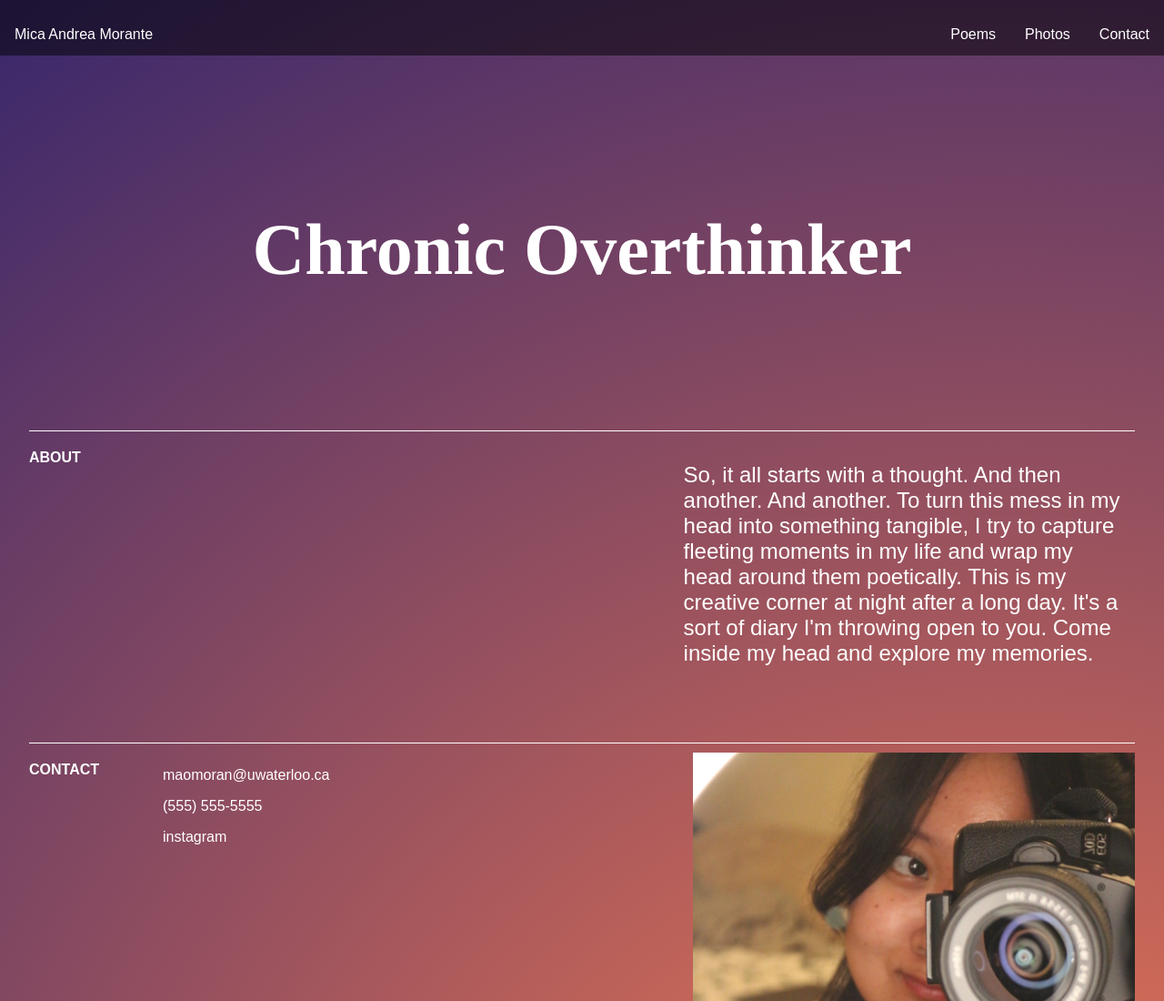
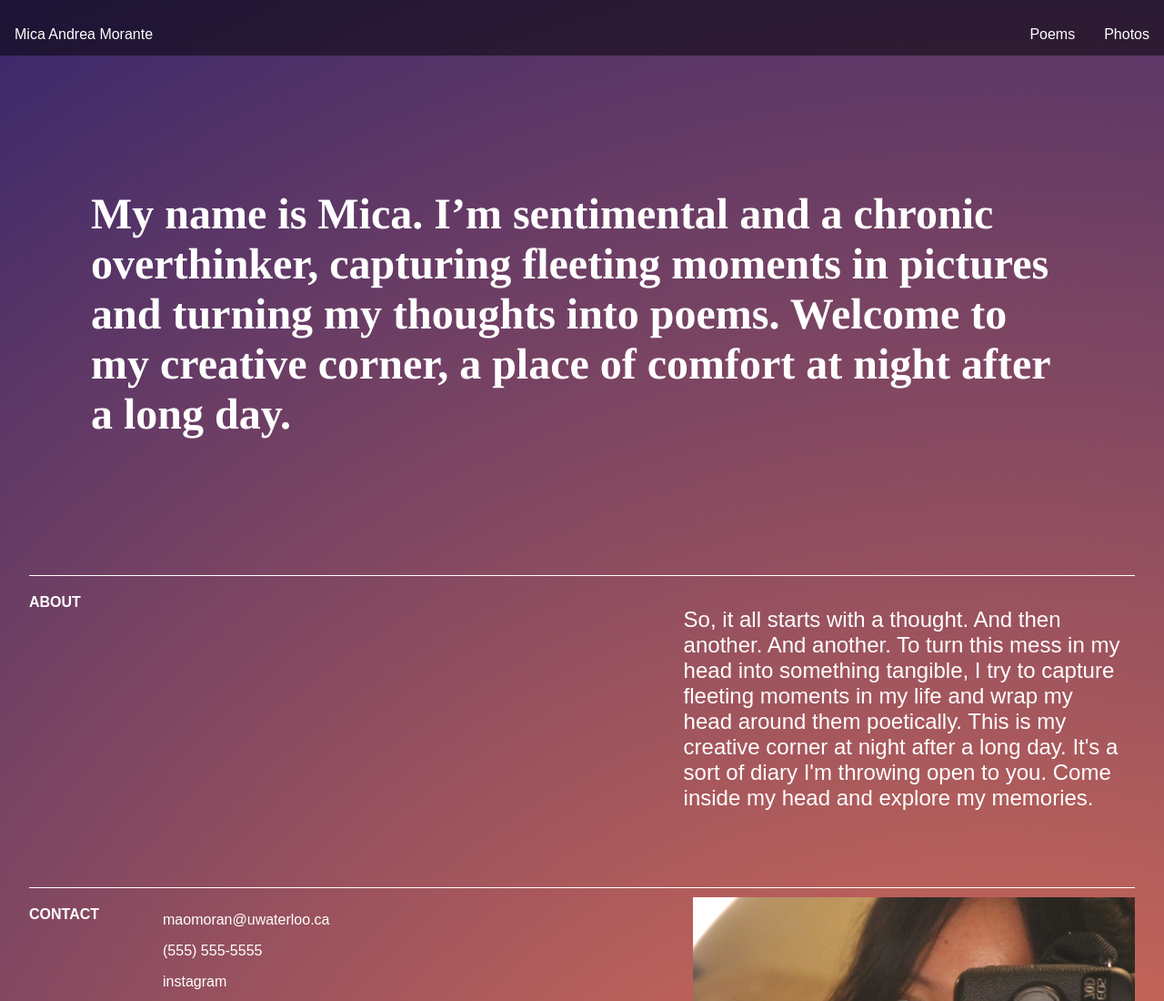
Before and after one commit to maomoran/a3, a plain HTML site: page index.html in a window 1280 px wide. Shown: the top 1100 px of the page at 91% size. Drawn offline with Linux system fonts and the light colour scheme.

Commit message:
everythinggg

```diff
--- a/index.html
+++ b/index.html
@@ -31,6 +31,13 @@
       a {
         color: white;
         text-decoration: none;
+      }
+
+      nav ul,
+      nav li {
+        margin: 0;
+        padding: 0;
+        list-style: none;
       }
 
 
@@ -142,20 +149,20 @@
 
       h1 {
         padding: 100px;
-        font-size: 5em;
+        font-size: 3em;
         font-family: "times", serif;
-        text-align: center;
       }
     </style>
   </head>
   <body>
     <nav>
-      <a href="#" class="website-title">Mica Andrea Morante</a>
-      <a href="#contact">Contact</a>
-      <a href="#photos">Photos</a>
-      <a href="#poems">Poems</a>
+      <ul>
+        <li><a href="#" class="website-title">Mica Andrea Morante</a></li>
+        <li><a href="photos.html">Photos</a></li>
+        <li><a href="poems.html">Poems</a></li>
+      </ul>
     </nav>
-    <h1>Chronic Overthinker</h1>
+    <h1>My name is Mica. I’m sentimental and a chronic overthinker, capturing fleeting moments in pictures and turning my thoughts into poems. Welcome to my creative corner, a place of comfort at night after a long day.</h1>
     <div class="content-block">
       <div class="heading-block">About</div>
       <div class="text-block-right">
```
